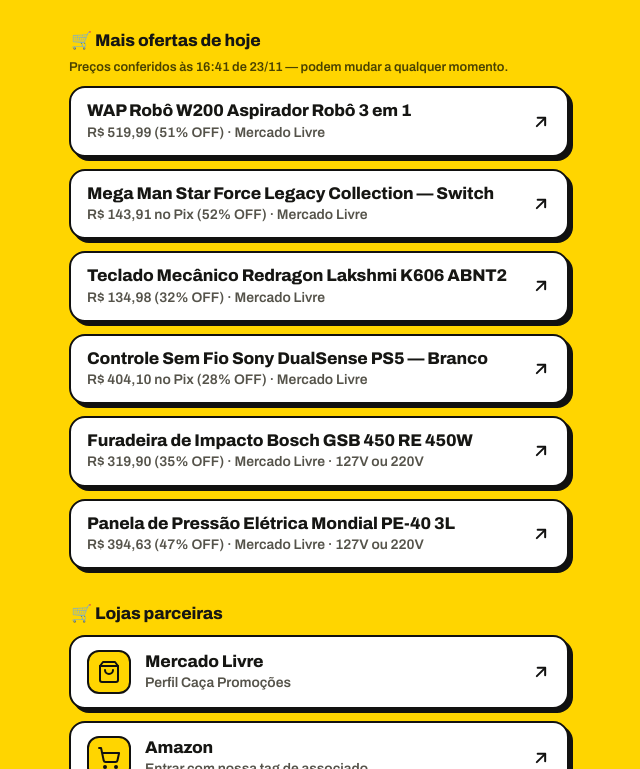
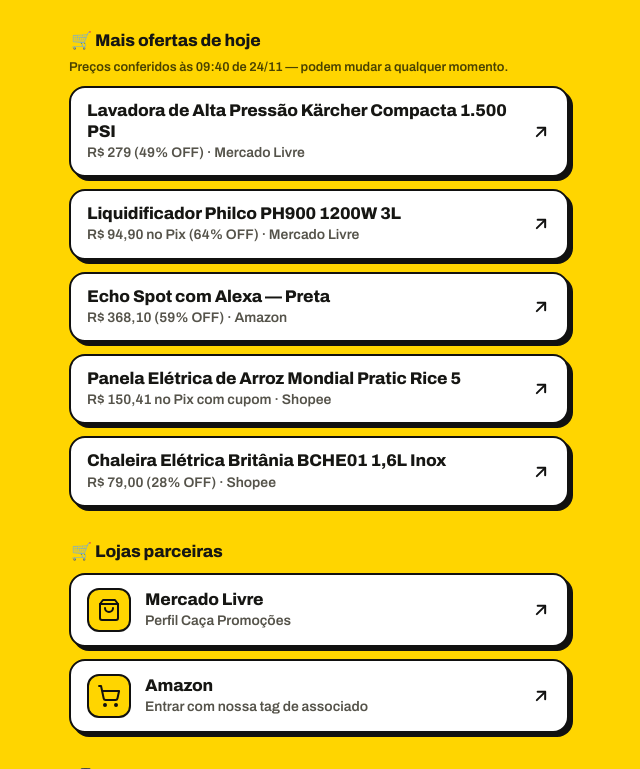
Before and after one commit to achadododia59/achadododia59.github.io, a plain HTML site: page index.html in a window 1280 px wide. Shown: the part 1162-1931 px from the top of the page, without its empty margins (321-961 px from the left). Drawn offline with Linux system fonts and the light colour scheme.

Commit message:
Add files via upload

```diff
--- a/index.html
+++ b/index.html
@@ -247,11 +247,11 @@
       <section aria-labelledby="sec-destaque">
         <h2 id="sec-destaque">🔥 Oferta em destaque</h2>
         <div class="destaque-card">
-          <p class="destaque-prod">Batedeira Planetária Electrolux Expert KMP70 800W 5L — Preta, 220V</p>
-          <p class="destaque-preco">por R$ 1.129,90 (49% OFF — com cupom sai R$ 903,92)</p>
-          <p class="destaque-info">Últimas 3 unidades — 5,0 estrelas, loja oficial Mercado Livre, frete grátis, chega amanhã.</p>
-          <p class="destaque-carimbo">Preço conferido às 16:41 de 23/11</p>
-          <a data-goatcounter-click="destaque-oferta" class="btn btn-primary" href="https://meli.la/1Sqr5h2" target="_blank" rel="noopener noreferrer" aria-label="Ver a Batedeira Planetária Electrolux KMP70 no Mercado Livre (abre em nova aba)">
+          <p class="destaque-prod">Fritadeira Elétrica AFON-12L-BG Forno Oven 12 Litros — Mondial</p>
+          <p class="destaque-preco">por R$ 419,90 (53% OFF — frete grátis, chega amanhã)</p>
+          <p class="destaque-info">4,9 estrelas, +100 mil vendidos, loja oficial Mercado Livre, 127V/220V à escolha.</p>
+          <p class="destaque-carimbo">Preço conferido às 09:40 de 24/11</p>
+          <a data-goatcounter-click="destaque-oferta" class="btn btn-primary" href="https://meli.la/1D3jeL8" target="_blank" rel="noopener noreferrer" aria-label="Ver a Fritadeira Elétrica AFON-12L-BG no Mercado Livre (abre em nova aba)">
             <span class="txt">
               <span class="t">Ver no Mercado Livre</span>
               <span class="s">Link de afiliado</span>
@@ -341,47 +341,40 @@
       <!-- OFERTAS-INICIO: as rodadas substituem TODO o miolo entre OFERTAS-INICIO e OFERTAS-FIM pelas DEMAIS ofertas postadas no dia (fora a do destaque), no mesmo formato de linhas compactas, com a nota de conferência da rodada. -->
       <section aria-labelledby="sec-ofertas-dia">
         <h2 id="sec-ofertas-dia">🛒 Mais ofertas de hoje</h2>
-        <p class="ofertas-nota">Preços conferidos às 16:41 de 23/11 — podem mudar a qualquer momento.</p>
+        <p class="ofertas-nota">Preços conferidos às 09:40 de 24/11 — podem mudar a qualquer momento.</p>
         <div class="links">
-          <a data-goatcounter-click="oferta-mercadolivre" class="btn btn-light" href="https://meli.la/29mViEx" target="_blank" rel="noopener noreferrer" aria-label="WAP Robô W200 Aspirador Robô 3 em 1 — ver no Mercado Livre (abre em nova aba)">
+          <a data-goatcounter-click="oferta-mercadolivre" class="btn btn-light" href="https://meli.la/2Ja3web" target="_blank" rel="noopener noreferrer" aria-label="Lavadora de Alta Pressão Kärcher Compacta 1.500 PSI — ver na loja (abre em nova aba)">
             <span class="txt">
-              <span class="t">WAP Robô W200 Aspirador Robô 3 em 1</span>
-              <span class="s">R$ 519,99 (51% OFF) · Mercado Livre</span>
+              <span class="t">Lavadora de Alta Pressão Kärcher Compacta 1.500 PSI</span>
+              <span class="s">R$ 279 (49% OFF) · Mercado Livre</span>
             </span>
             <span class="arrow" aria-hidden="true"><svg viewBox="0 0 24 24" fill="none" stroke="currentColor" stroke-width="2.4" stroke-linecap="round" stroke-linejoin="round"><path d="M7 17 17 7"></path><path d="M8 7h9v9"></path></svg></span>
           </a>
-          <a data-goatcounter-click="oferta-mercadolivre" class="btn btn-light" href="https://meli.la/2uf3vWd" target="_blank" rel="noopener noreferrer" aria-label="Mega Man Star Force Legacy Collection — Switch — ver no Mercado Livre (abre em nova aba)">
+          <a data-goatcounter-click="oferta-mercadolivre" class="btn btn-light" href="https://meli.la/1MxMz3v" target="_blank" rel="noopener noreferrer" aria-label="Liquidificador Philco PH900 1200W 3L — ver na loja (abre em nova aba)">
             <span class="txt">
-              <span class="t">Mega Man Star Force Legacy Collection — Switch</span>
-              <span class="s">R$ 143,91 no Pix (52% OFF) · Mercado Livre</span>
+              <span class="t">Liquidificador Philco PH900 1200W 3L</span>
+              <span class="s">R$ 94,90 no Pix (64% OFF) · Mercado Livre</span>
             </span>
             <span class="arrow" aria-hidden="true"><svg viewBox="0 0 24 24" fill="none" stroke="currentColor" stroke-width="2.4" stroke-linecap="round" stroke-linejoin="round"><path d="M7 17 17 7"></path><path d="M8 7h9v9"></path></svg></span>
           </a>
-          <a data-goatcounter-click="oferta-mercadolivre" class="btn btn-light" href="https://meli.la/2dQHreU" target="_blank" rel="noopener noreferrer" aria-label="Teclado Mecânico Redragon Lakshmi K606 ABNT2 — ver no Mercado Livre (abre em nova aba)">
+          <a data-goatcounter-click="oferta-amazon" class="btn btn-light" href="https://www.amazon.com.br/dp/B0C2RS4ZG6?tag=cacapromoc052-20" target="_blank" rel="noopener noreferrer" aria-label="Echo Spot com Alexa — Preta — ver na loja (abre em nova aba)">
             <span class="txt">
-              <span class="t">Teclado Mecânico Redragon Lakshmi K606 ABNT2</span>
-              <span class="s">R$ 134,98 (32% OFF) · Mercado Livre</span>
+              <span class="t">Echo Spot com Alexa — Preta</span>
+              <span class="s">R$ 368,10 (59% OFF) · Amazon</span>
             </span>
             <span class="arrow" aria-hidden="true"><svg viewBox="0 0 24 24" fill="none" stroke="currentColor" stroke-width="2.4" stroke-linecap="round" stroke-linejoin="round"><path d="M7 17 17 7"></path><path d="M8 7h9v9"></path></svg></span>
           </a>
-          <a data-goatcounter-click="oferta-mercadolivre" class="btn btn-light" href="https://meli.la/2BrUAfF" target="_blank" rel="noopener noreferrer" aria-label="Controle Sem Fio Sony DualSense PS5 — Branco — ver no Mercado Livre (abre em nova aba)">
+          <a data-goatcounter-click="oferta-shopee" class="btn btn-light" href="https://s.shopee.com.br/5fqZSDDfzM" target="_blank" rel="noopener noreferrer" aria-label="Panela Elétrica de Arroz Mondial Pratic Rice 5 — ver na loja (abre em nova aba)">
             <span class="txt">
-              <span class="t">Controle Sem Fio Sony DualSense PS5 — Branco</span>
-              <span class="s">R$ 404,10 no Pix (28% OFF) · Mercado Livre</span>
+              <span class="t">Panela Elétrica de Arroz Mondial Pratic Rice 5</span>
+              <span class="s">R$ 150,41 no Pix com cupom · Shopee</span>
             </span>
             <span class="arrow" aria-hidden="true"><svg viewBox="0 0 24 24" fill="none" stroke="currentColor" stroke-width="2.4" stroke-linecap="round" stroke-linejoin="round"><path d="M7 17 17 7"></path><path d="M8 7h9v9"></path></svg></span>
           </a>
-          <a data-goatcounter-click="oferta-mercadolivre" class="btn btn-light" href="https://meli.la/1sjgMEH" target="_blank" rel="noopener noreferrer" aria-label="Furadeira de Impacto Bosch GSB 450 RE 450W — ver no Mercado Livre (abre em nova aba)">
+          <a data-goatcounter-click="oferta-shopee" class="btn btn-light" href="https://s.shopee.com.br/6Amq3JBJgH" target="_blank" rel="noopener noreferrer" aria-label="Chaleira Elétrica Britânia BCHE01 1,6L Inox — ver na loja (abre em nova aba)">
             <span class="txt">
-              <span class="t">Furadeira de Impacto Bosch GSB 450 RE 450W</span>
-              <span class="s">R$ 319,90 (35% OFF) · Mercado Livre · 127V ou 220V</span>
-            </span>
-            <span class="arrow" aria-hidden="true"><svg viewBox="0 0 24 24" fill="none" stroke="currentColor" stroke-width="2.4" stroke-linecap="round" stroke-linejoin="round"><path d="M7 17 17 7"></path><path d="M8 7h9v9"></path></svg></span>
-          </a>
-          <a data-goatcounter-click="oferta-mercadolivre" class="btn btn-light" href="https://meli.la/1aPbD3W" target="_blank" rel="noopener noreferrer" aria-label="Panela de Pressão Elétrica Mondial PE-40 3L — ver no Mercado Livre (abre em nova aba)">
-            <span class="txt">
-              <span class="t">Panela de Pressão Elétrica Mondial PE-40 3L</span>
-              <span class="s">R$ 394,63 (47% OFF) · Mercado Livre · 127V ou 220V</span>
+              <span class="t">Chaleira Elétrica Britânia BCHE01 1,6L Inox</span>
+              <span class="s">R$ 79,00 (28% OFF) · Shopee</span>
             </span>
             <span class="arrow" aria-hidden="true"><svg viewBox="0 0 24 24" fill="none" stroke="currentColor" stroke-width="2.4" stroke-linecap="round" stroke-linejoin="round"><path d="M7 17 17 7"></path><path d="M8 7h9v9"></path></svg></span>
           </a>
```
